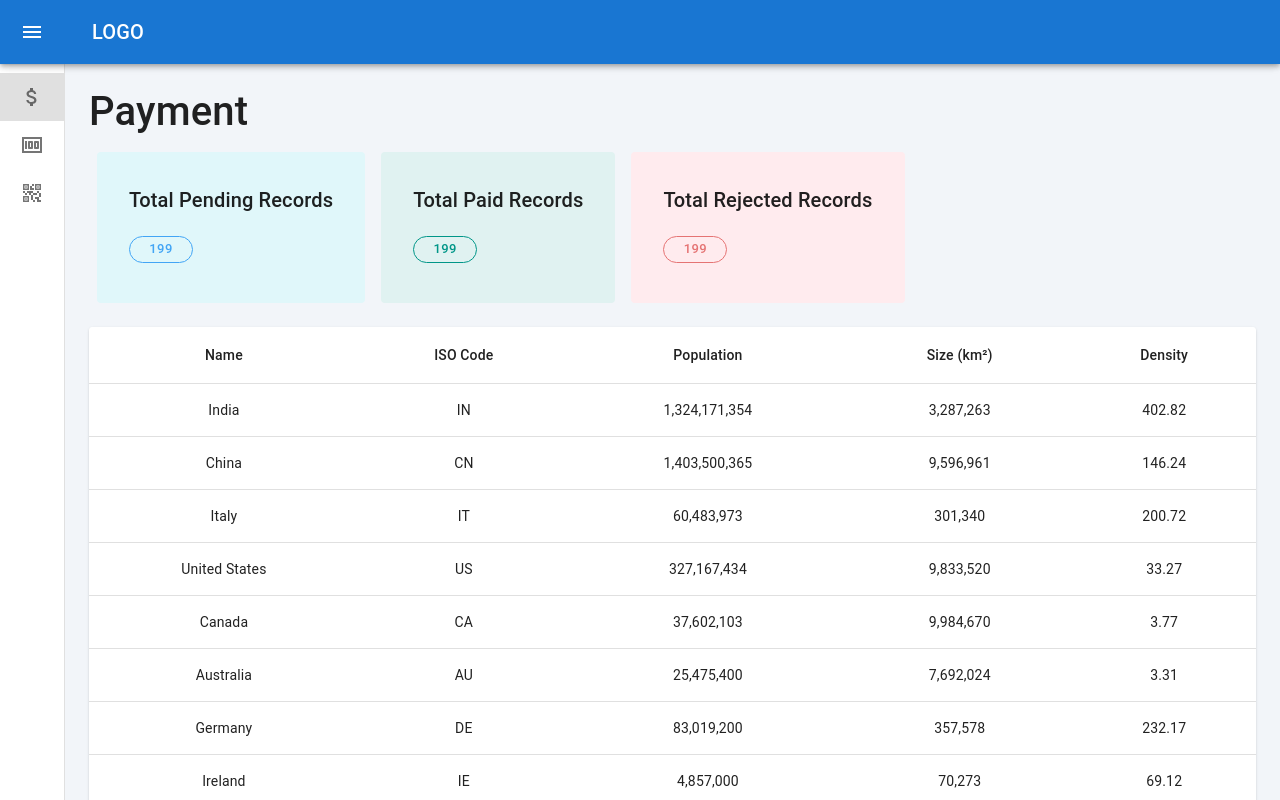
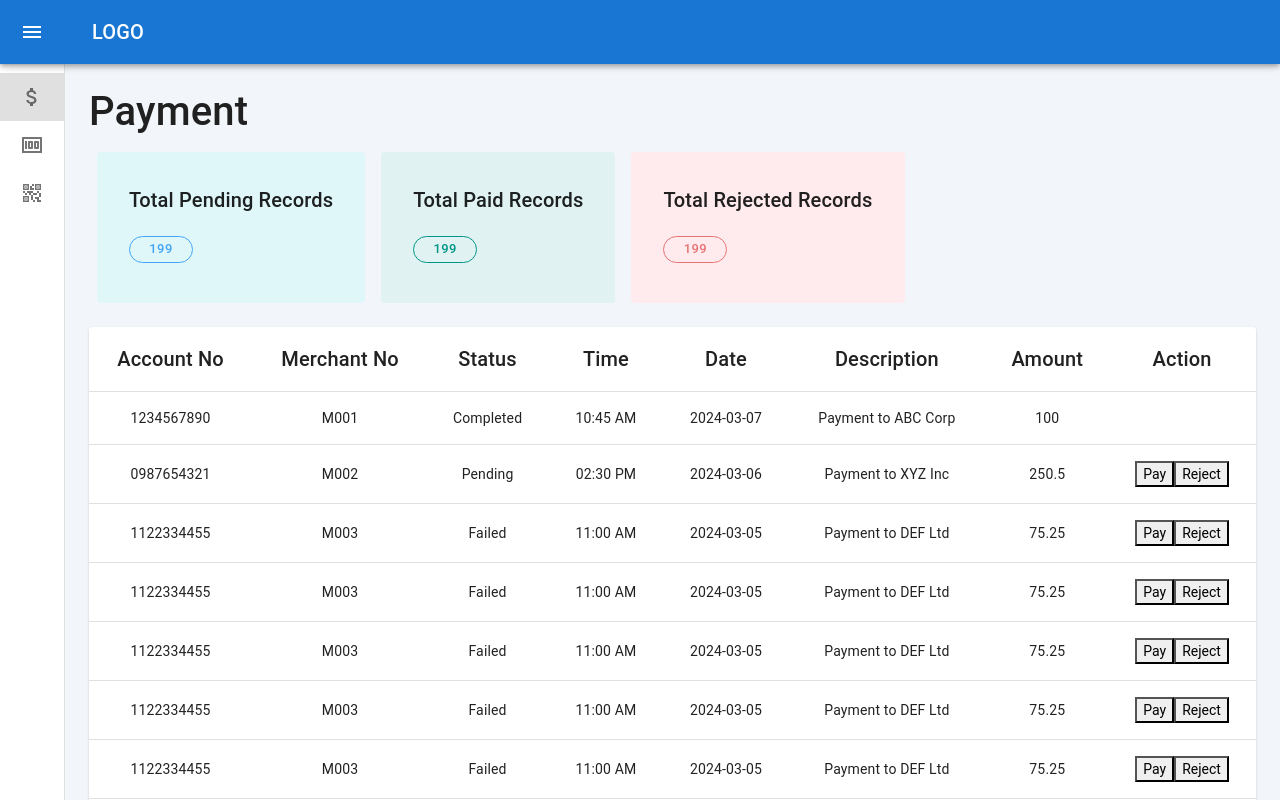
Before and after one commit to ibaddKhan/procom, a React (Vite) app in the folder reactApp/: page /customer in a window 1280 px wide. Shown: the top 800 px of the page. Built offline with nearby package versions, Linux system fonts and the light colour scheme.

Commit message:
list added

```diff
--- a/reactApp/src/components/customers/paymentList.jsx
+++ b/reactApp/src/components/customers/paymentList.jsx
@@ -1,16 +1,27 @@
-import * as React from 'react';
-import Table from '@mui/material/Table';
-import TableBody from '@mui/material/TableBody';
-import TableCell from '@mui/material/TableCell';
-import TableContainer from '@mui/material/TableContainer';
-import TableHead from '@mui/material/TableHead';
-import TableRow from '@mui/material/TableRow';
-import Typography from '@mui/material/Typography';
-import Box from '@mui/material/Box';
-import Container from '@mui/material/Container';
+import * as React from "react";
+import Paper from "@mui/material/Paper";
+import Table from "@mui/material/Table";
+import TableBody from "@mui/material/TableBody";
+import TableCell from "@mui/material/TableCell";
+import TableContainer from "@mui/material/TableContainer";
+import TableHead from "@mui/material/TableHead";
+import TablePagination from "@mui/material/TablePagination";
+import TableRow from "@mui/material/TableRow";
+import { Card, Grid, Typography, useMediaQuery, useTheme } from "@mui/material";
 
-export default function PaymentList() {
-    const transactionsArr = [
+const columns = [
+    { id: 'accountNo', label: 'Account No', minWidth: 100 },
+    { id: 'merchantNo', label: 'Merchant No', minWidth: 100 },
+    { id: 'status', label: 'Status', minWidth: 100 },
+    { id: 'time', label: 'Time', minWidth: 100 },
+    { id: 'date', label: 'Date', minWidth: 100 },
+    { id: 'description', label: 'Description', minWidth: 100 },
+    { id: 'amount', label: 'Amount', minWidth: 100 },
+    { id: 'action', label: 'Action', minWidth: 100 },
+];
+
+
+const rows = [
     {
         accountNo: "1234567890",
         merchantNo: "M001",
@@ -19,7 +30,6 @@ export default function PaymentList() {
         time: "10:45 AM",
         date: "2024-03-07",
         amount: 100.00,
-            action: "View"
     },
     {
         accountNo: "0987654321",
@@ -29,7 +39,6 @@ export default function PaymentList() {
         time: "02:30 PM",
         date: "2024-03-06",
         amount: 250.50,
-            action: "View"
     },
     {
         accountNo: "1122334455",
@@ -39,16 +48,78 @@ export default function PaymentList() {
         time: "11:00 AM",
         date: "2024-03-05",
         amount: 75.25,
-            action: "Retry"
     },
     {
-            accountNo: "5566778899",
-            merchantNo: "M004",
+        accountNo: "1122334455",
+        merchantNo: "M003",
+        status: "Failed",
+        description: "Payment to DEF Ltd",
+        time: "11:00 AM",
+        date: "2024-03-05",
+        amount: 75.25,
+    },
+    {
+        accountNo: "1122334455",
+        merchantNo: "M003",
+        status: "Failed",
+        description: "Payment to DEF Ltd",
+        time: "11:00 AM",
+        date: "2024-03-05",
+        amount: 75.25,
+    },
+    {
+        accountNo: "1122334455",
+        merchantNo: "M003",
+        status: "Failed",
+        description: "Payment to DEF Ltd",
+        time: "11:00 AM",
+        date: "2024-03-05",
+        amount: 75.25,
+    },
+    {
+        accountNo: "1122334455",
+        merchantNo: "M003",
+        status: "Failed",
+        description: "Payment to DEF Ltd",
+        time: "11:00 AM",
+        date: "2024-03-05",
+        amount: 75.25,
+    },
+    {
+        accountNo: "1122334455",
+        merchantNo: "M003",
+        status: "Failed",
+        description: "Payment to DEF Ltd",
+        time: "11:00 AM",
+        date: "2024-03-05",
+        amount: 75.25,
+    },
+    {
+        accountNo: "1122334455",
+        merchantNo: "M003",
+        status: "Failed",
+        description: "Payment to DEF Ltd",
+        time: "11:00 AM",
+        date: "2024-03-05",
+        amount: 75.25,
+    },
+    {
+        accountNo: "1122334455",
+        merchantNo: "M003",
+        status: "Failed",
+        description: "Payment to DEF Ltd",
+        time: "11:00 AM",
+        date: "2024-03-05",
+        amount: 75.25,
+    },
+    {
+        accountNo: "12344321",
+        merchantNo: "M005",
         status: "Completed",
-            description: "Payment to GHI LLC",
-            time: "03:45 PM",
-            date: "2024-03-04",
-            amount: 150.75,
+        description: "Subscription to JKL Services",
+        time: "09:15 AM",
+        date: "2024-03-03",
+        amount: 99.99,
         action: "View"
     },
     {
@@ -62,45 +133,109 @@ export default function PaymentList() {
         action: "View"
     }
 ];
+export default function PaymentList() {
+    const [page, setPage] = React.useState(0);
+    const [rowsPerPage, setRowsPerPage] = React.useState(10);
+    const theme = useTheme();
+    const isMobile = useMediaQuery(theme.breakpoints.down('sm'));
+
+    const handleChangePage = (event, newPage) => {
+        setPage(newPage);
+    };
+
+    const handleChangeRowsPerPage = (event) => {
+        setRowsPerPage(+event.target.value);
+        setPage(0);
+    };
+
+    const handlePay = (row) => {
+        // Add your logic for handling the "Pay" action here
+        console.log('Pay button clicked for:', row);
+    };
+
+    const handleReject = (row) => {
+        // Add your logic for handling the "Reject" action here
+        console.log('Reject button clicked for:', row);
+    };
+
+    const handleViewDetails = (row) => {
+        // Add your logic for handling the "View Details" action here
+        console.log('View Details button clicked for:', row);
+    };
 
     return (
-        <Box >
-            <Container maxWidth="xl">
-                <Box maxHeight="500px">
-                    <TableContainer >
-                        <Table sx={{ minWidth: 650 }}>
-
+        <Grid container>
+            <Grid item xs={12}>
+                <Card sx={{ width: "100%", overflow: 'auto' }}>
+                    <TableContainer>
+                        <Table stickyHeader aria-label="sticky table">
                             <TableHead>
                                 <TableRow>
-                                    <TableCell><Typography variant="h6">Account No</Typography></TableCell>
-                                    <TableCell><Typography variant="h6">Merchant No</Typography></TableCell>
-                                    <TableCell><Typography variant="h6">Status</Typography></TableCell>
-                                    <TableCell><Typography variant="h6">Description</Typography></TableCell>
-                                    <TableCell><Typography variant="h6">Time</Typography></TableCell>
-                                    <TableCell><Typography variant="h6">Date</Typography></TableCell>
-                                    <TableCell><Typography variant="h6">Amount</Typography></TableCell>
-                                    <TableCell><Typography variant="h6">Action</Typography></TableCell>
+                                    {columns.map((column) => {
+                                        if (isMobile && ['date', 'time', 'description'].includes(column.id)) {
+                                            return null; // Hide the heading on mobile
+                                        }
+                                        return (
+                                            <TableCell key={column.id} align="center" style={{ minWidth: column.minWidth }}>
+                                                <Typography variant="h6">{column.label}</Typography>
+                                            </TableCell>
+                                        );
+                                    })}
+                                    {isMobile && <TableCell align="center" style={{ minWidth: 100 }}>
+                                        <Typography variant="h6">View</Typography>
+                                    </TableCell>}
                                 </TableRow>
                             </TableHead>
 
                             <TableBody>
-                                {transactionsArr.map((item, index) => (
-                                    <TableRow key={index}>
-                                        <TableCell><Typography variant="body2">{item.accountNo}</Typography></TableCell>
-                                        <TableCell><Typography variant="body2">{item.merchantNo}</Typography></TableCell>
-                                        <TableCell><Typography variant="body2">{item.status}</Typography></TableCell>
-                                        <TableCell><Typography variant="body2">{item.description}</Typography></TableCell>
-                                        <TableCell><Typography variant="body2">{item.time}</Typography></TableCell>
-                                        <TableCell><Typography variant="body2">{item.date}</Typography></TableCell>
-                                        <TableCell><Typography variant="body2">{item.amount}</Typography></TableCell>
-                                        <TableCell><Typography variant="body2">{item.action}</Typography></TableCell>
+                                {rows
+                                    .slice(page * rowsPerPage, page * rowsPerPage + rowsPerPage)
+                                    .map((row, rowIndex) => (
+                                        <TableRow
+                                            hover
+                                            role="checkbox"
+                                            tabIndex={-1}
+                                            key={rowIndex}
+                                        >
+                                            {columns.map((column) => {
+                                                const value = row[column.id];
+                                                if (isMobile && ['date', 'time', 'description'].includes(column.id)) {
+                                                    return null; // Hide the columns on mobile
+                                                }
+                                                return (
+                                                    <TableCell key={column.id} align="center">
+                                                        {column.id === 'action' && (row.status === 'Pending' || row.status === 'Failed') ? (
+                                                            <>
+                                                                <button onClick={() => handlePay(row)}>Pay</button>
+                                                                <button onClick={() => handleReject(row)}>Reject</button>
+                                                            </>
+                                                        ) : (
+                                                            column.format && typeof value === 'number'
+                                                                ? column.format(value)
+                                                                : value
+                                                        )}
+                                                    </TableCell>
+                                                );
+                                            })}
+                                            {isMobile && <TableCell align="center" style={{ minWidth: 100 }}>
+                                                <button onClick={() => handleViewDetails(row)}>View Details</button>
+                                            </TableCell>}
                                         </TableRow>
                                     ))}
                             </TableBody>
                         </Table>
                     </TableContainer>
-                </Box>
-            </Container>
-        </Box>
+                    <TablePagination
+                        rowsPerPageOptions={[5, 10, 25, 100]}
+                        component="div"
+                        count={rows.length}
+                        rowsPerPage={rowsPerPage}
+                        page={page}
+                        onPageChange={handleChangePage}
+                        onRowsPerPageChange={handleChangeRowsPerPage}
+                    />
+                </Card>
+            </Grid>
+        </Grid>
     );
 }
--- a/reactApp/src/screens/customer/payments/Payment.jsx
+++ b/reactApp/src/screens/customer/payments/Payment.jsx
@@ -25,7 +25,7 @@ const Payment = () => {
 " />
         </div>
       </div>
-      <TableComponent />
+      <PaymentList />
     </>
   )
 }
```
Lines whose indentation alone changed are shown as unchanged.
